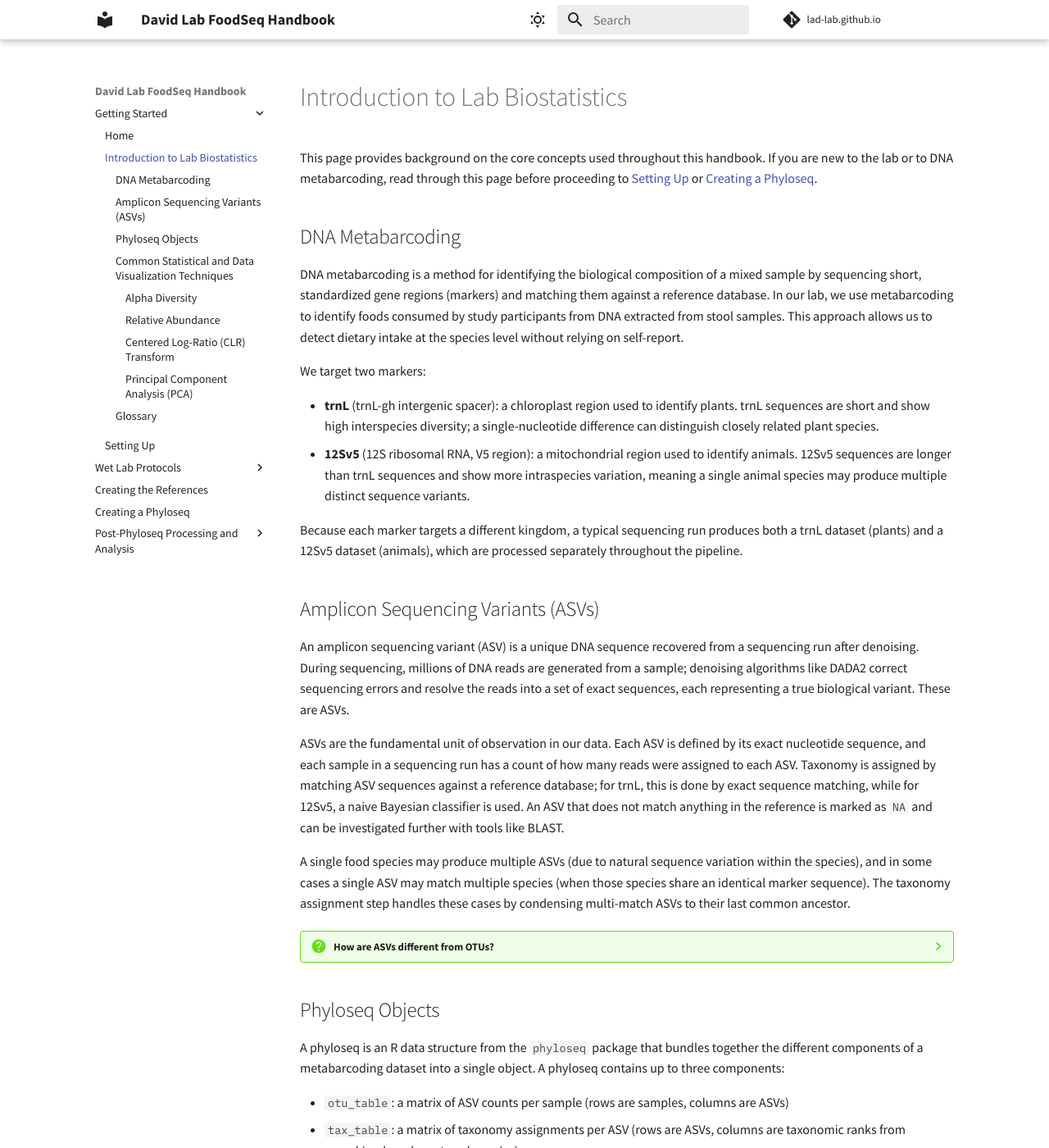
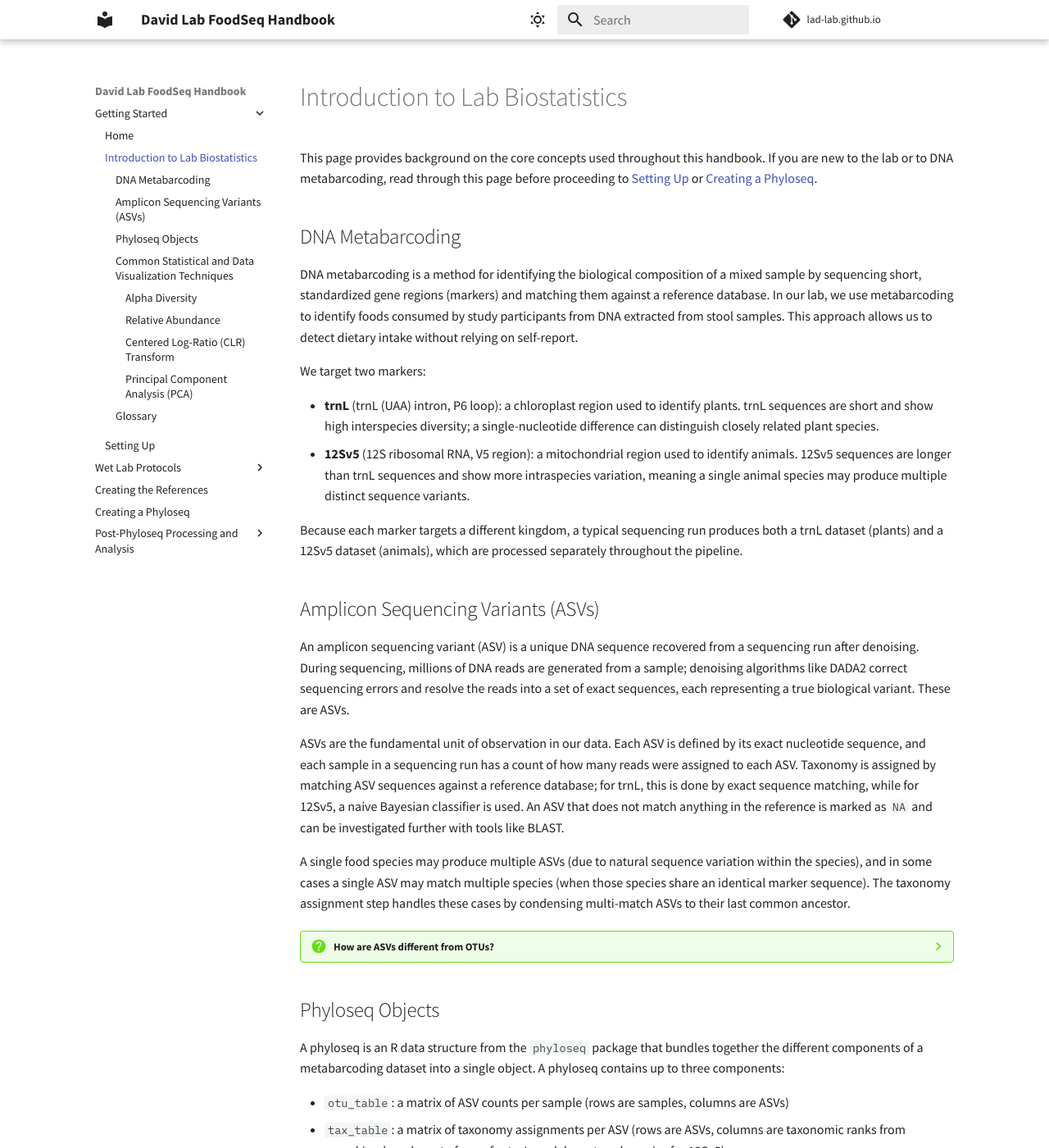
Before and after one commit to LAD-LAB/lad-lab.github.io, an MkDocs documentation site: the page built from docs/intro.md, in a window 1280 px wide and 1400 px high. Shown: the whole window at 82% size. Built offline with MkDocs 1.6.1 and Material for MkDocs 9.7.7, drawn with Linux system fonts in a browser that asks for light colours; comment, search, counter and statistics services are not loaded; some of the changed text lies outside the part shown.

Commit message:
Correct four definitions on the intro page
metabarcoding: detects intake at the species level -> detects intake
trnL: trnL-gh intergenic spacer -> trnL (UAA) intron, P6 loop
tax_table ranks: down to subspecies -> down to forma for trnL, subspecies for 12Sv5
relative abundance: used for Shannon diversity -> used for stacked bars and CLR

Co-Authored-By: Claude Opus 5 (1M context) <noreply@anthropic.com>

```diff
--- a/docs/intro.md
+++ b/docs/intro.md
@@ -4,11 +4,11 @@ This page provides background on the core concepts used throughout this handbook
 
 ## DNA Metabarcoding
 
-DNA metabarcoding is a method for identifying the biological composition of a mixed sample by sequencing short, standardized gene regions (markers) and matching them against a reference database. In our lab, we use metabarcoding to identify foods consumed by study participants from DNA extracted from stool samples. This approach allows us to detect dietary intake at the species level without relying on self-report.
+DNA metabarcoding is a method for identifying the biological composition of a mixed sample by sequencing short, standardized gene regions (markers) and matching them against a reference database. In our lab, we use metabarcoding to identify foods consumed by study participants from DNA extracted from stool samples. This approach allows us to detect dietary intake without relying on self-report.
 
 We target two markers:
 
-* **trnL** (trnL-gh intergenic spacer): a chloroplast region used to identify plants. trnL sequences are short and show high interspecies diversity; a single-nucleotide difference can distinguish closely related plant species.
+* **trnL** (trnL (UAA) intron, P6 loop): a chloroplast region used to identify plants. trnL sequences are short and show high interspecies diversity; a single-nucleotide difference can distinguish closely related plant species.
 * **12Sv5** (12S ribosomal RNA, V5 region): a mitochondrial region used to identify animals. 12Sv5 sequences are longer than trnL sequences and show more intraspecies variation, meaning a single animal species may produce multiple distinct sequence variants.
 
 Because each marker targets a different kingdom, a typical sequencing run produces both a trnL dataset (plants) and a 12Sv5 dataset (animals), which are processed separately throughout the pipeline.
@@ -30,7 +30,7 @@ A single food species may produce multiple ASVs (due to natural sequence variati
 A phyloseq is an R data structure from the `phyloseq` package that bundles together the different components of a metabarcoding dataset into a single object. A phyloseq contains up to three components:
 
 * `otu_table`: a matrix of ASV counts per sample (rows are samples, columns are ASVs)
-* `tax_table`: a matrix of taxonomy assignments per ASV (rows are ASVs, columns are taxonomic ranks from superkingdom down to subspecies)
+* `tax_table`: a matrix of taxonomy assignments per ASV (rows are ASVs, columns are taxonomic ranks from superkingdom down to forma for trnL, and down to subspecies for 12Sv5)
 * `sam_data`: a dataframe of sample metadata (participant IDs, sample types, experimental conditions, etc.)
 
 The phyloseq is the central data object throughout the analysis pipeline. After [creating a phyloseq](pipeline.md) from raw sequencing data, the [post-phyloseq processing workflow](processing.md) walks through assigning common names, agglomerating, filtering, and calculating diversity and abundance metrics, all operating on the same phyloseq object (or filtered copies of it).
@@ -49,7 +49,7 @@ Alpha diversity measures the diversity within a single sample. We commonly repor
 
 ### Relative Abundance
 
-Relative abundance expresses each ASV's count as a proportion of the total reads in that sample, so that all proportions sum to 1. This normalization accounts for differences in sequencing depth across samples and is used for calculating Shannon diversity and for stacked bar plots. See [Relative Abundance and CLR Transform](abundance.md) for instructions.
+Relative abundance expresses each ASV's count as a proportion of the total reads in that sample, so that all proportions sum to 1. This normalization accounts for differences in sequencing depth across samples and is used for stacked bar plots and as the input to the CLR transform. See [Relative Abundance and CLR Transform](abundance.md) for instructions.
 
 ### Centered Log-Ratio (CLR) Transform
 
```
